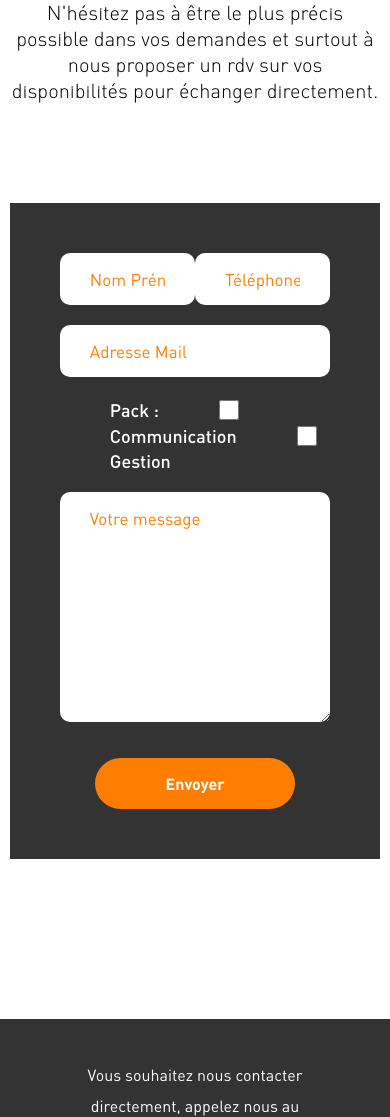
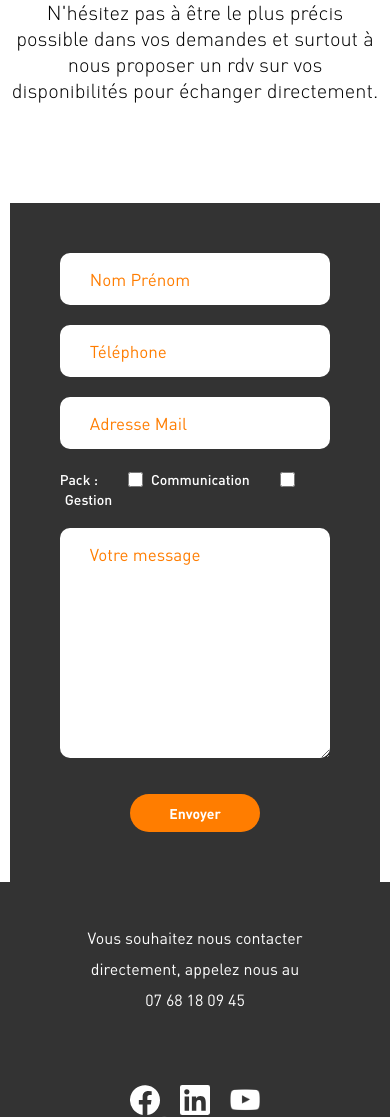
Before and after one commit to barberob/RopeUp, a PHP site: page /html/contact.php in a window 390 px wide. Shown: the part 1101-2218 px from the top of the page. Run offline with PHP 8.4, Linux system fonts and the light colour scheme; some libraries are stand-ins or nearby versions.

Commit message:
Update Contact

```diff
--- a/css/contact.css
+++ b/css/contact.css
@@ -32,7 +32,6 @@ section .wrap_contact >div:nth-of-type(2)
 	background-color: #333333;
 	margin: 0 auto 160px auto;
 	padding: 50px;
-	/*width: 100%;*/
 }
 
 input
@@ -48,11 +47,6 @@ input
 input::placeholder
 {
 	color:#FF7D00;
-}
-
-form
-{
-	/*width: 100%;*/
 }
 
 form >div:nth-of-type(1)
--- a/css/contact_responsive.css
+++ b/css/contact_responsive.css
@@ -1,3 +1,11 @@
+@media all and (max-width: 980px)
+{
+	form input[type="text"]
+	{
+		width: 35%;
+	}
+}
+
 @media all and (max-width: 980px)
 {
 	/*General*/
@@ -11,6 +19,31 @@
 	{
 		font-size: 18px;
 	}
+}
+
+@media all and (max-width: 980px)
+{
+	form >div:nth-of-type(2)
+	{
+		margin-left: 0px;
+	}
+
+	form >div:nth-of-type(2) input[type="checkbox"]
+	{
+		margin-left: 20px;
+	}
+
+	form >div:nth-of-type(2) p
+	{
+		font-size: 18px;
+		margin-left: 10px;
+	}
+
+	form >div:nth-of-type(2) p:nth-of-type(1)
+	{
+		margin-left: 0px;
+	}
+}
 
 
 @media all and (max-width: 570px)
@@ -20,4 +53,64 @@
 	{
 		width: 95%;
 	}
+
+	form >div:nth-of-type(1)
+	{
+		flex-direction: column;
+	}
+
+	form input[type="text"]
+	{
+		width: calc(100% - 60px);
+	}
+
+	form input[type="text"]:first-of-type
+	{
+		margin-bottom: 20px;
+	}
 }
+
+@media all and (max-width: 480px)
+{
+	form >div:nth-of-type(2)
+	{
+		margin-left: 0px;
+	}
+
+	form >div:nth-of-type(2) input[type="checkbox"]
+	{
+		margin-left: 30px;
+		height: 15px;
+		width: 15px;
+	}
+
+
+
+	form >div:nth-of-type(2) p
+	{
+		font-size: 14px;
+		margin-left: 5px;
+	}
+
+	form input[type="submit"]
+	{
+		font-size: 14px;
+		width: 130px;
+		margin-top: 30px;
+		padding: 10px 30px;
+	}
+
+	section .wrap_contact >div:nth-of-type(2)
+	{
+		margin: 0 auto 0px auto;
+	}
+}
+
+@media all and (max-width: 324px)
+{
+	form >div:nth-of-type(2) input[type="checkbox"]:nth-of-type(2)
+	{
+		margin-left: 0px;
+		margin-top: 10px;
+	}
+}
```
